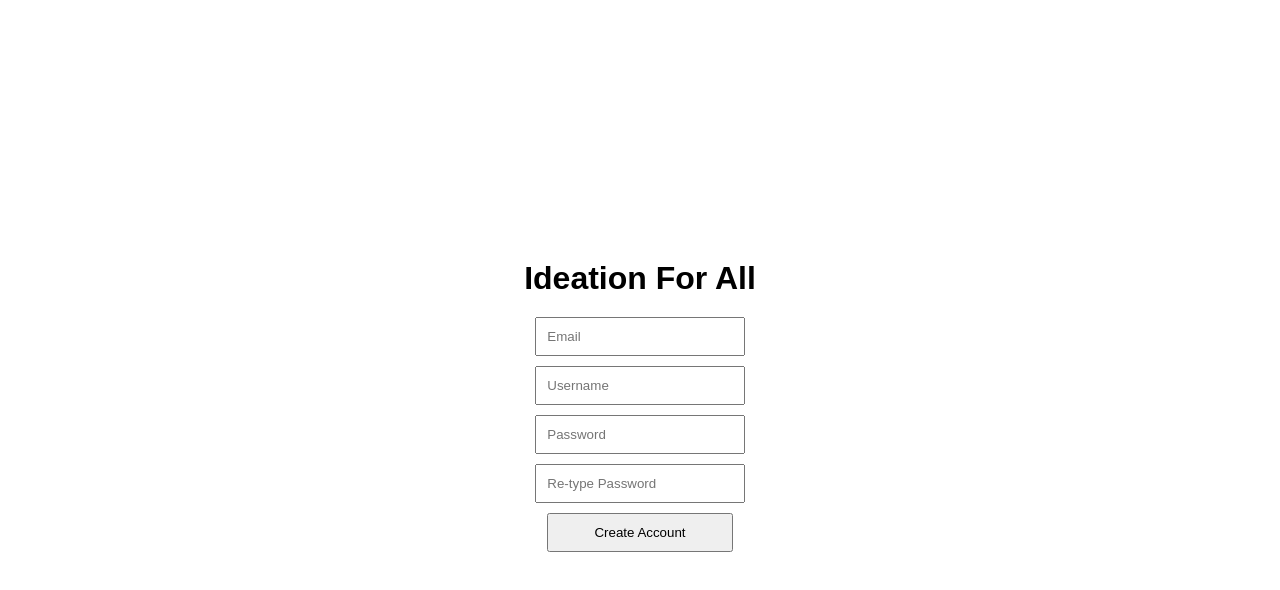
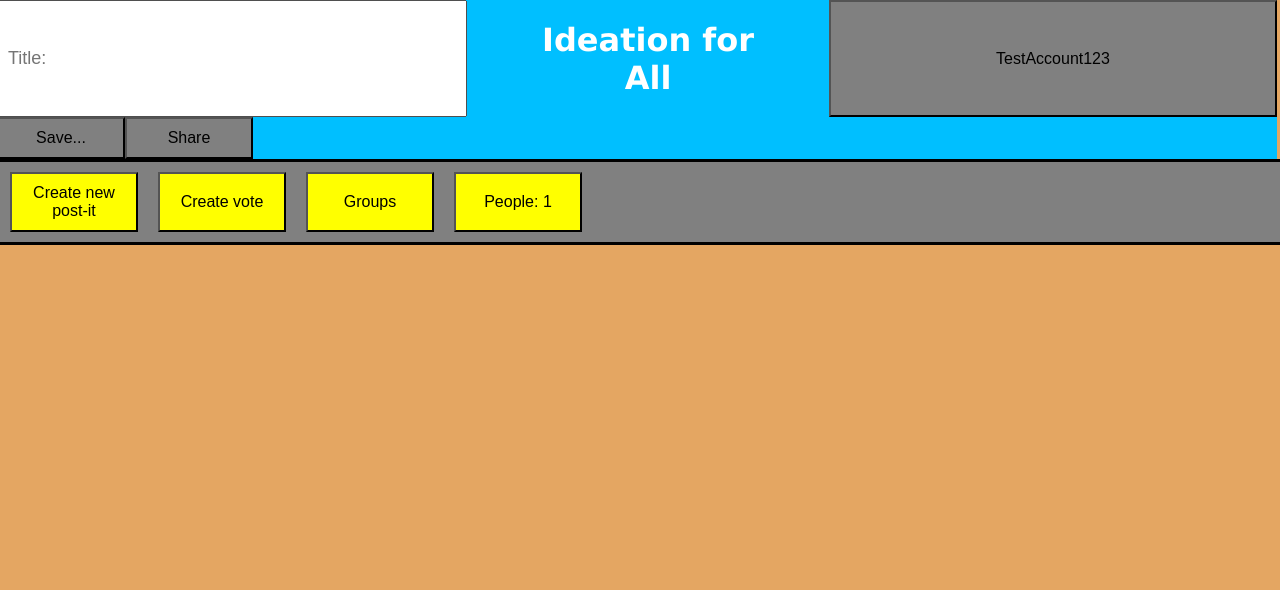
Before and after one commit to DahunDev/IdeationForAll, a React (Create React App) app in the folder frontend/: page /workspace in a window 1280 px wide. Shown: the top 590 px of the page. Built offline with nearby package versions, Linux system fonts and the light colour scheme.

Commit message:
Board Demo Page
Created the JavaScript and CSS files for the new board page and altered App.js to fix the link for the workspace.

```diff
--- a/frontend/src/App.js
+++ b/frontend/src/App.js
@@ -3,6 +3,7 @@ import './App.css';
 import RegisterPage from './components/RegisterPage';
 import { BrowserRouter as Router, Routes, Route } from "react-router-dom";
 import LoginPage from './components/loginPage';
+import Workboard from './components/workboard';
 
 function App() {
   return (
@@ -11,7 +12,7 @@ function App() {
         <Routes>
           <Route path="/register" element={<RegisterPage />} />
           <Route path="/login" element={<LoginPage />} />
-          <Route path="/workspace" element={<RegisterPage />} />
+          <Route path="/workspace" element={<Workboard />} />
 
           {/* Add other routes here */}
         </Routes>
--- /dev/null
+++ b/frontend/src/components/workboard.css
@@ -0,0 +1,99 @@
+.board_body {
+    font-family: Arial, sans-serif;
+    background-color: #E4A662;
+    text-align: center;
+    align-items:flex-start;
+}
+
+.toolbar_container {
+    display: flex;
+    flex-direction: column;
+    justify-content: flex-start;
+    align-items: flex-start;
+    vertical-align: top;
+    min-width: 100vw;
+    width: 100%;
+}
+
+.head_container {
+    display: flex;
+    flex-direction: row;
+    text-align: center;
+    justify-content: space-between;
+    background-color: deepskyblue;
+    min-width: 100vw;
+}
+
+.name_header {
+    text-align: center;
+    color: white;
+    font-family: Verdana;
+}
+
+.options_container {
+    display: flex;
+    flex-direction: row;
+    text-align: center;
+    justify-content: flex-start;
+    background-color: deepskyblue;
+    min-width: 100vw;
+}
+
+.workspace_container {
+    display: flex;
+    flex-direction: row;
+    text-align: center;
+    justify-content: flex-start;
+    background-color: gray;
+    border: 3px solid black;
+    min-width: 100vw;
+}
+
+.workspace_button {
+    align-items: center;
+    justify-content: center;
+    padding: 10px 20px;
+    font-size: 16px;
+    cursor: pointer;
+    background-color: yellow;
+    color: black;
+    margin: 10px;
+    max-width: 10%;
+}
+
+.titletext {
+    padding: 9px;
+    font-size: 18px;
+    max-width: 35%;
+    margin-left: 0px;
+    margin-top: 0px;
+    margin-bottom: 0px;
+    margin-right: 5%;
+}
+
+.account_button {
+    align-items: center;
+    justify-content: center;
+    padding: 2px 35px;
+    font-size: 16px;
+    cursor: pointer;
+    background-color: gray;
+    color: black;
+    max-width: 35%;
+    margin-left: 5%;
+    margin-top: 0px;
+    margin-bottom: 0px;
+    margin-right: 0px;
+}
+
+.save_or_share_button {
+    align-items: center;
+    justify-content: center;
+    font-size: 16px;
+    cursor: pointer;
+    background-color: gray;
+    color: black;
+    text-align:center;
+    margin: 0px;
+    max-width: 10%;
+}
--- /dev/null
+++ b/frontend/src/components/workboard.js
@@ -0,0 +1,38 @@
+import { useNavigate } from "react-router-dom";
+import "./workboard.css";
+
+const Workboard = () => {
+    const navigate = useNavigate();
+
+    const accountPageNav = () => {
+        navigate("/workspace");       // TO DO: Change Navigate link to edit account page once fully functional
+    }
+
+
+    return (
+        <html lang="en">
+            <body class="board_body">
+                <div class="toolbar_container">
+                    <div class="head_container">
+                        <input class="titletext" placeholder="Title:"></input>
+                        <h1 class="name_header">Ideation for All</h1>
+                        <button
+                            class="account_button"
+                            onClick={accountPageNav}>TestAccount123</button>
+                    </div>
+                    <div class="options_container">
+                        <button class="save_or_share_button">Save...</button>
+                        <button class="save_or_share_button">Share</button>
+                    </div>
+                    <div class="workspace_container">
+                        <button class="workspace_button">Create new post-it</button>
+                        <button class="workspace_button">Create vote</button>
+                        <button class="workspace_button">Groups</button>
+                        <button class="workspace_button">People: 1</button>
+                    </div>
+                </div>
+        </body>
+        </html>
+    )
+};
+export default Workboard;
```
Also changed, not shown: 1 other file (tests, documents, lock files or other folders).
